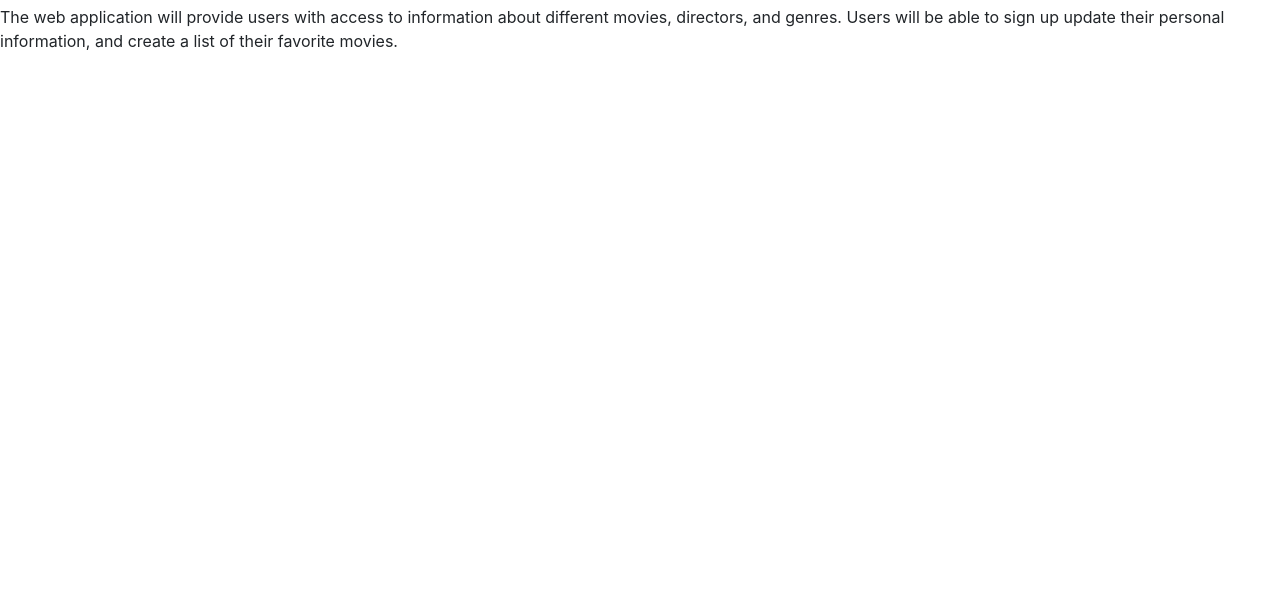
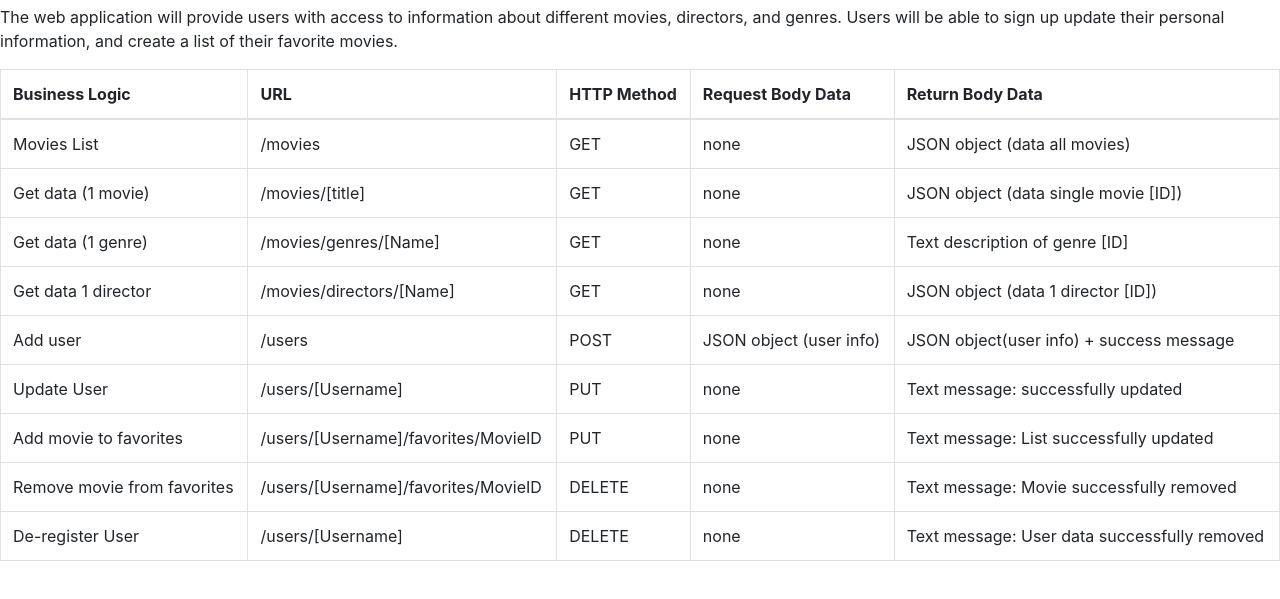
Before and after one commit to gcy2312/myFlix, a website: page public/documentation.html in a window 1280 px wide. Shown: the part 51-650 px from the top of the page. Drawn offline with nearby package versions, Linux system fonts and the light colour scheme.

Commit message:
initial endpoints and update documentaiton.html

```diff
--- a/public/documentation.html
+++ b/public/documentation.html
@@ -12,5 +12,82 @@
     <h1>MyFlix Application</h1>
     <p>The web application will provide users with access to information about different movies, directors, and genres. Users will be able to sign up update their personal information, and create a list of their favorite movies.</p>
 
+    <table class="table table-bordered">
+        <thead>
+            <tr>
+                <th scope = "col">Business Logic</th>
+                <th scope = "col">URL</th>
+                <th scope = "col">HTTP Method</th>
+                <th scope = "col">Request Body Data</th>
+                <th scope = "col">Return Body Data</th>
+            </tr>
+        </thead>
+        <tbody>
+            <tr>
+                <td>Movies List</td>
+                <td>/movies</td>
+                <td>GET</td>
+                <td>none</td>
+                <td>JSON object (data all movies)</td>
+            </tr>
+            <tr>
+                <td>Get data (1 movie)</td>
+                <td>/movies/[title]</td>
+                <td>GET</td>
+                <td>none</td>
+                <td>JSON object (data single movie [ID])</td>
+            </tr>
+            <tr>
+                <td>Get data (1 genre)</td>
+                <td>/movies/genres/[Name]</td>
+                <td>GET</td>
+                <td>none</td>
+                <td>Text description of genre [ID]</td>
+            </tr>
+            <tr>
+                <td>Get data 1 director</td>
+                <td>/movies/directors/[Name]</td>
+                <td>GET</td>
+                <td>none</td>
+                <td>JSON object (data 1 director [ID])</td>
+            </tr>
+            <tr>
+                <td>Add user</td>
+                <td>/users</td>
+                <td>POST</td>
+                <td>JSON object (user info)</td>
+                <td>JSON object(user info) + success message</td>
+            </tr>
+            <tr>
+                <td>Update User</td>
+                <td>/users/[Username]</td>
+                <td>PUT</td>
+                <td>none</td>
+                <td>Text message: successfully updated</td>
+            </tr>
+            <tr>
+                <td>Add movie to favorites</td>
+                <td>/users/[Username]/favorites/MovieID</td>
+                <td>PUT</td>
+                <td>none</td>
+                <td>Text message: List successfully updated</td>
+            </tr>
+            <tr>
+                <td>Remove movie from favorites</td>
+                <td>/users/[Username]/favorites/MovieID</td>
+                <td>DELETE</td>
+                <td>none</td>
+                <td>Text message: Movie successfully removed</td>
+            </tr>
+            <tr>
+                <td>De-register User</td>
+                <td>/users/[Username]</td>
+                <td>DELETE</td>
+                <td>none</td>
+                <td>Text message: User data successfully removed</td>
+            </tr>
+        </tbody>
+    </table>
+
 </body>
 </html>
```
Also changed, not shown: index.js (+54 -9 lines), package.json (+6 -3 lines), 1 other file.
